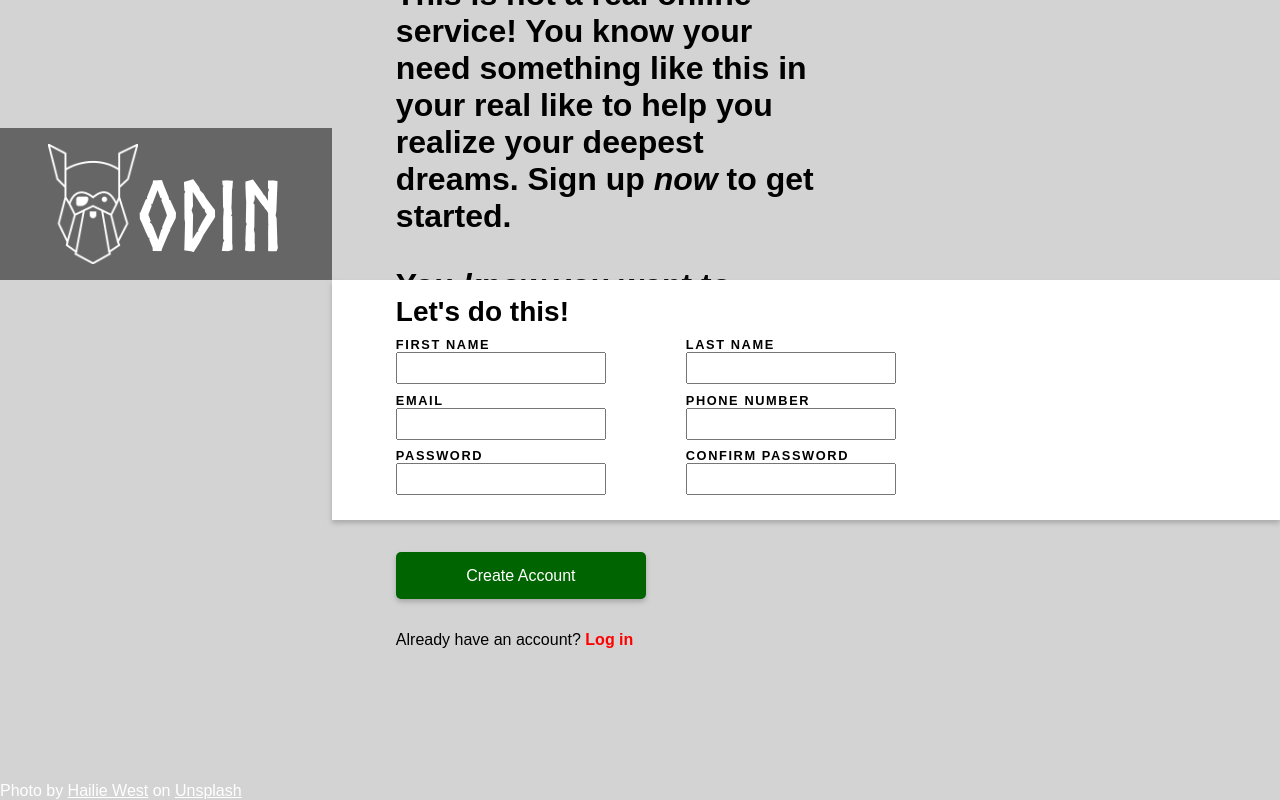
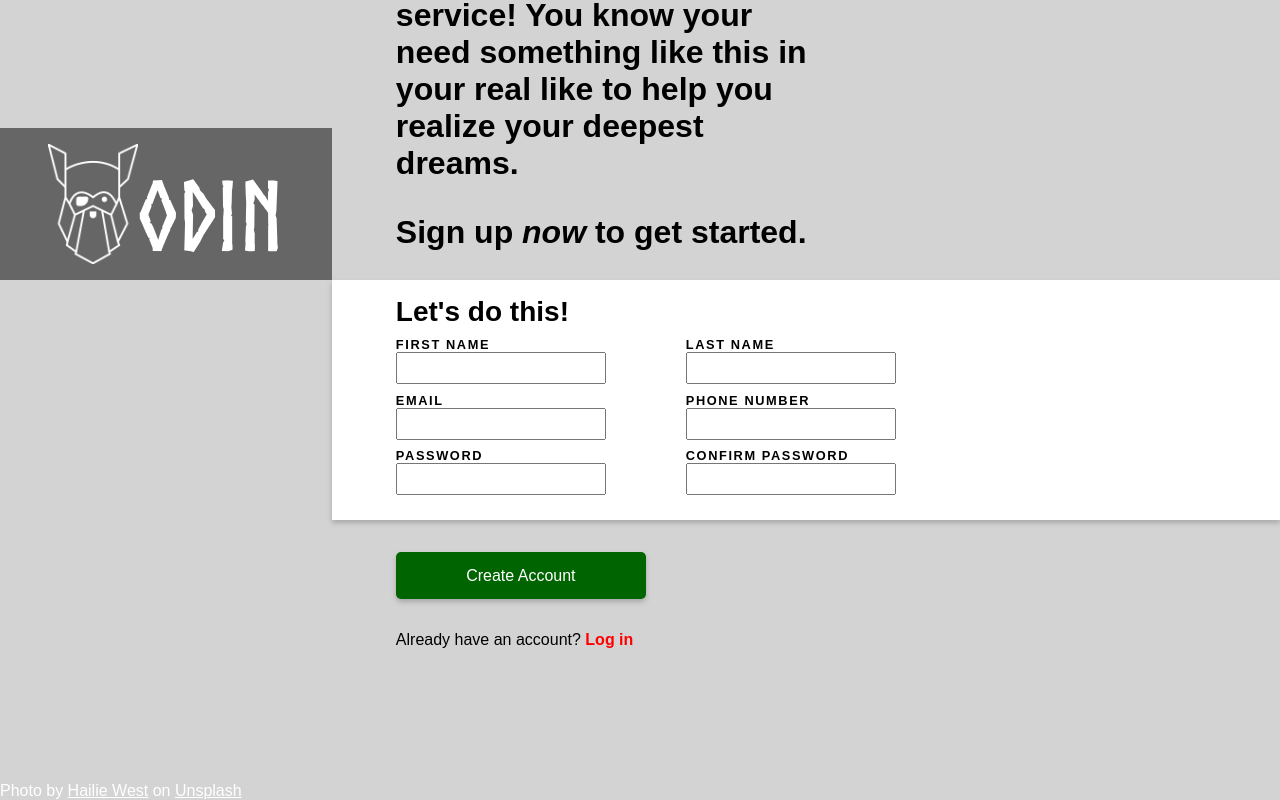
Before and after one commit to rg-yt/Sign-up-Form, a plain HTML site: page index.html in a window 1280 px wide. Drawn offline with Linux system fonts and the light colour scheme.

Commit message:
Add p element to call to action

```diff
--- a/index.html
+++ b/index.html
@@ -13,13 +13,14 @@
       <div class="title"><img src="odin-lined.png" alt="Odin logo"><h1>ODIN</h1></div>
     </div>
     <div class="tag">
-      <p>Photo by <a href="">Hailie West</a> on <a href="">Unsplash</a></p>
+      <p>Photo by <a href="https://unsplash.com/@haliewestphoto">Hailie West</a> on <a href="https://unsplash.com">Unsplash</a></p>
     </div>
   </div>
   <div class="right">
     <form action="index.html" method="post">
       <div class="call-to-action">
-        <p>This is not a real online service! You know your need something like this in your real like to help you realize your deepest dreams. Sign up <em>now</em> to get started.</p>
+        <p>This is not a real online service! You know your need something like this in your real like to help you realize your deepest dreams.</p>
+        <p>Sign up <em>now</em> to get started.</p>
         <p>You <em>know</em> you want to.</p>
       </div>
 
```
